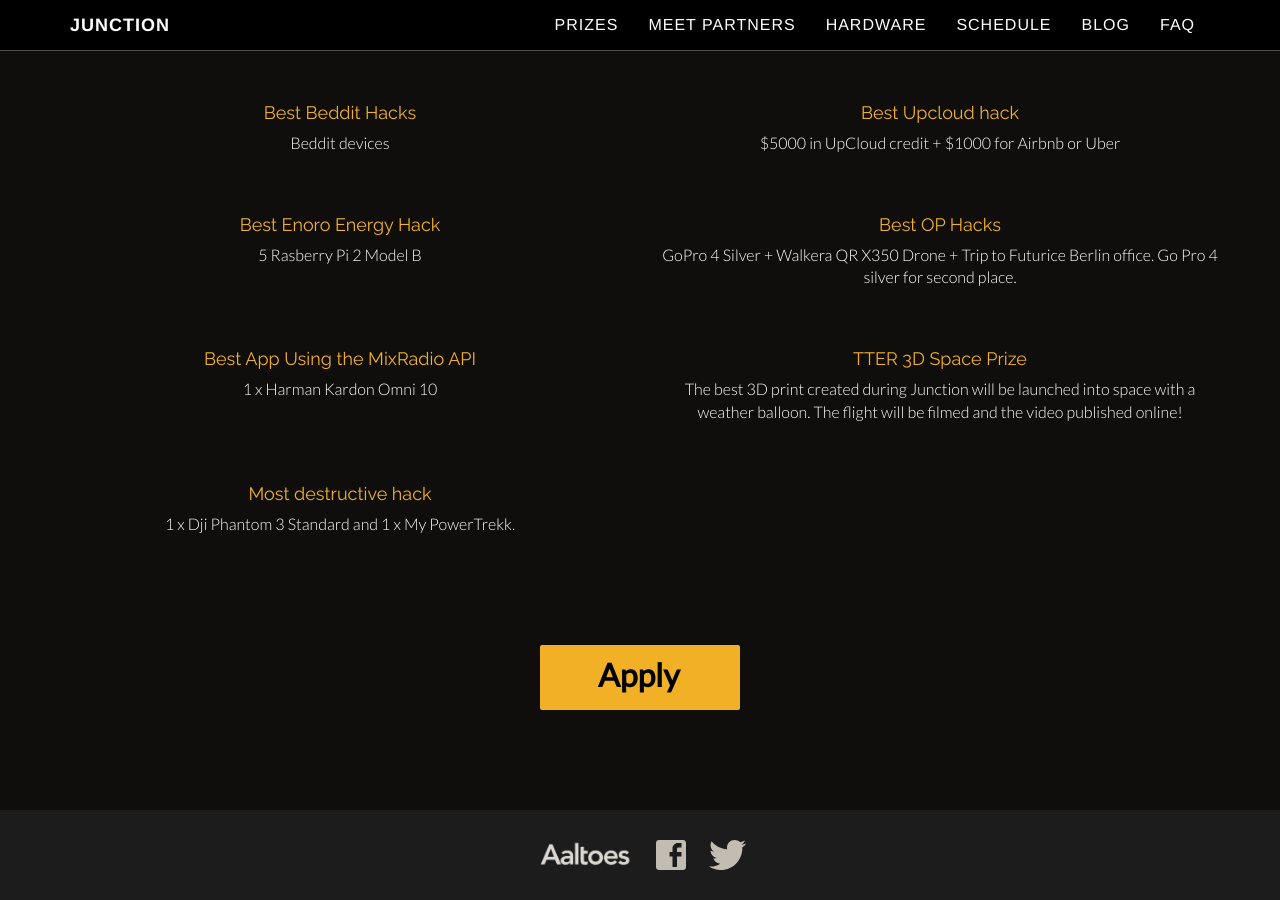
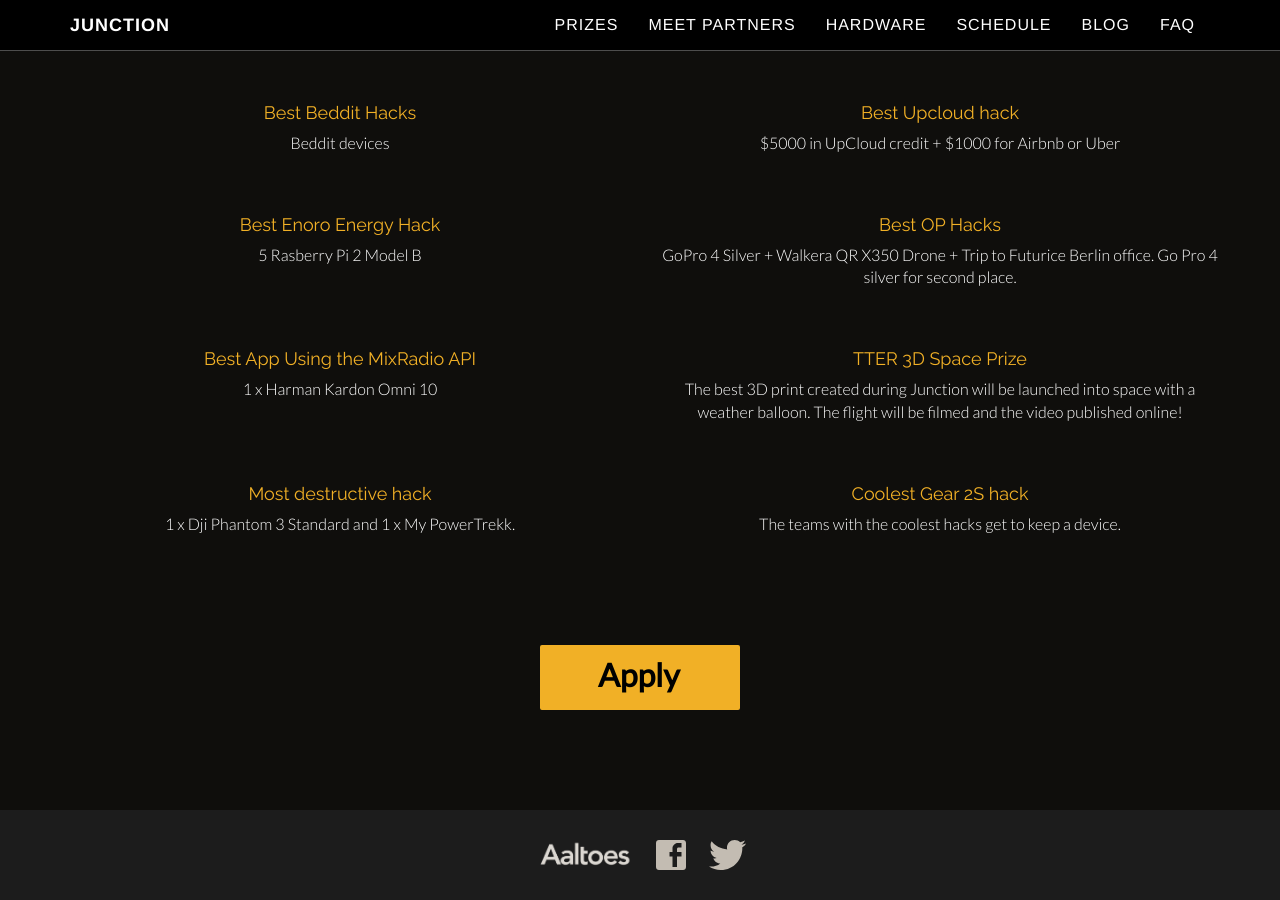
Before and after one commit to junctionasia/junctionasia.github.io, a Jekyll site: the page built from prizes.html, in a window 1280 px wide and 900 px high, scrolled down 1314 px. Built offline with Jekyll 4.4.1, drawn with Linux system fonts in a browser that asks for light colours; nearby versions of some CDN libraries.

Commit message:
Edited prizes

```diff
--- a/prizes.html
+++ b/prizes.html
@@ -135,6 +135,10 @@
                     <h4>Most destructive hack</h4>
                     <p>1 x Dji Phantom 3 Standard and 1 x My PowerTrekk.</p>
                 </div>
+				<div class='col-md-6 text-center'>
+                    <h4>Coolest Gear 2S hack</h4>
+                    <p>The teams with the coolest hacks get to keep a device.</p>
+                </div>
             </div>
         </div>
     </section>
```
